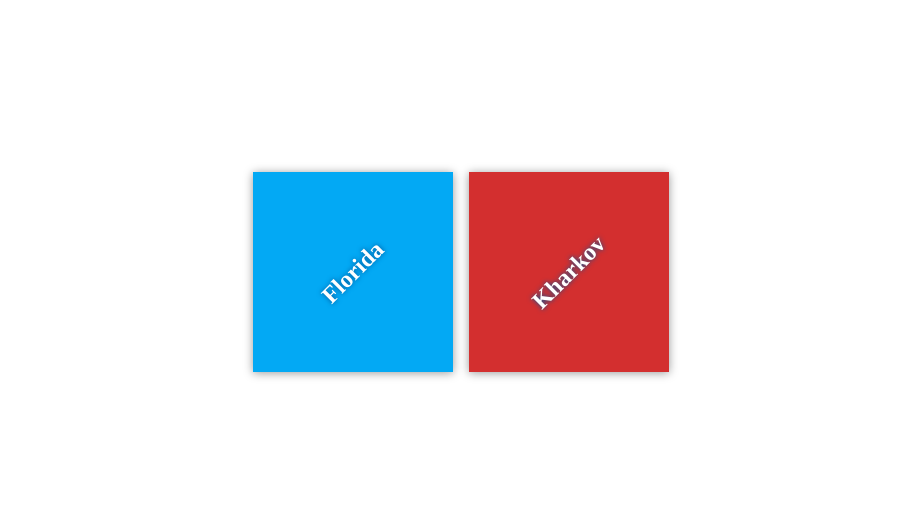
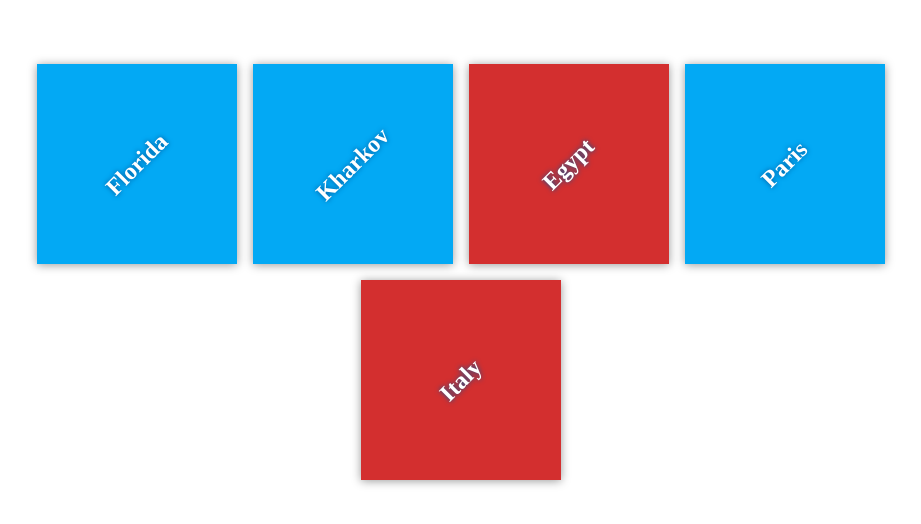
Before and after one commit to ahmedsmag/my_travel_plans, a plain HTML site: page index.html in a window 1280 px wide. Shown: the part 128-652 px from the top of the page, without its empty margins (179-1100 px from the left). Drawn offline with Linux system fonts and the light colour scheme; files that its build step writes are made by us from their sources.

Commit message:
Make a Change for a travel plan

```diff
--- a/app.css
+++ b/app.css
@@ -58,3 +58,19 @@
 #kharkov {
 background-color: #d32f2f;
 }
+
+#kharkov {
+background-color: #03a9f4;
+}
+
+#egypt {
+background-color: #d32f2f;
+}
+
+#paris {
+background-color: #03a9f4;
+}
+
+#italy {
+background-color: #d32f2f;
+}
--- a/index.html
+++ b/index.html
@@ -10,6 +10,7 @@
 
 <div class="container">
 <div class="destination-container">
+
 <div class="destination" id="florida">
 <h2>Florida</h2>
 </div>
@@ -17,6 +18,19 @@
 <div class="destination" id="kharkov">
 <h2>Kharkov</h2>
 </div>
+
+<div class="destination" id="egypt">
+<h2>Egypt</h2>
+</div>
+
+<div class="destination" id="paris">
+<h2>Paris</h2>
+</div>
+
+<div class="destination" id="italy">
+<h2>Italy</h2>
+</div>
+
 </div>
 </div>
 
```
